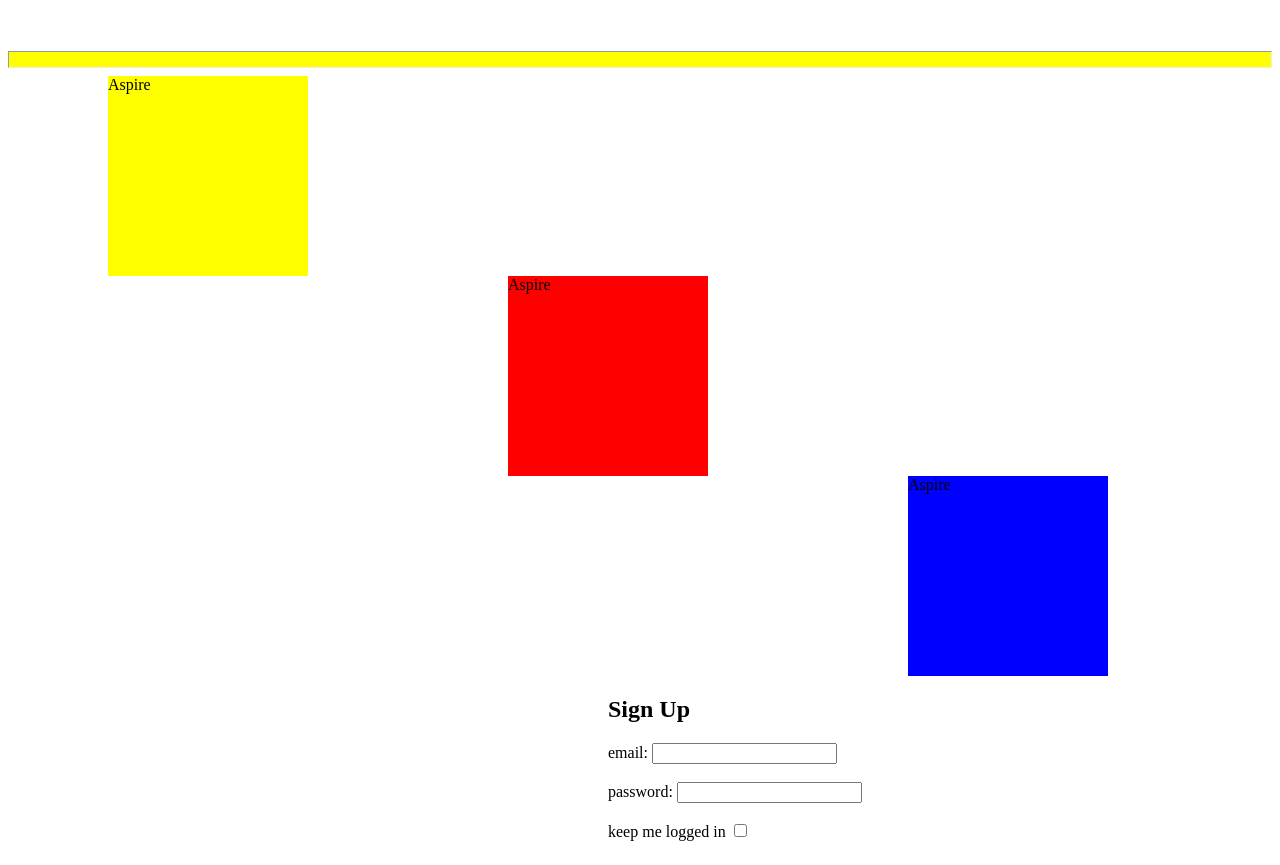
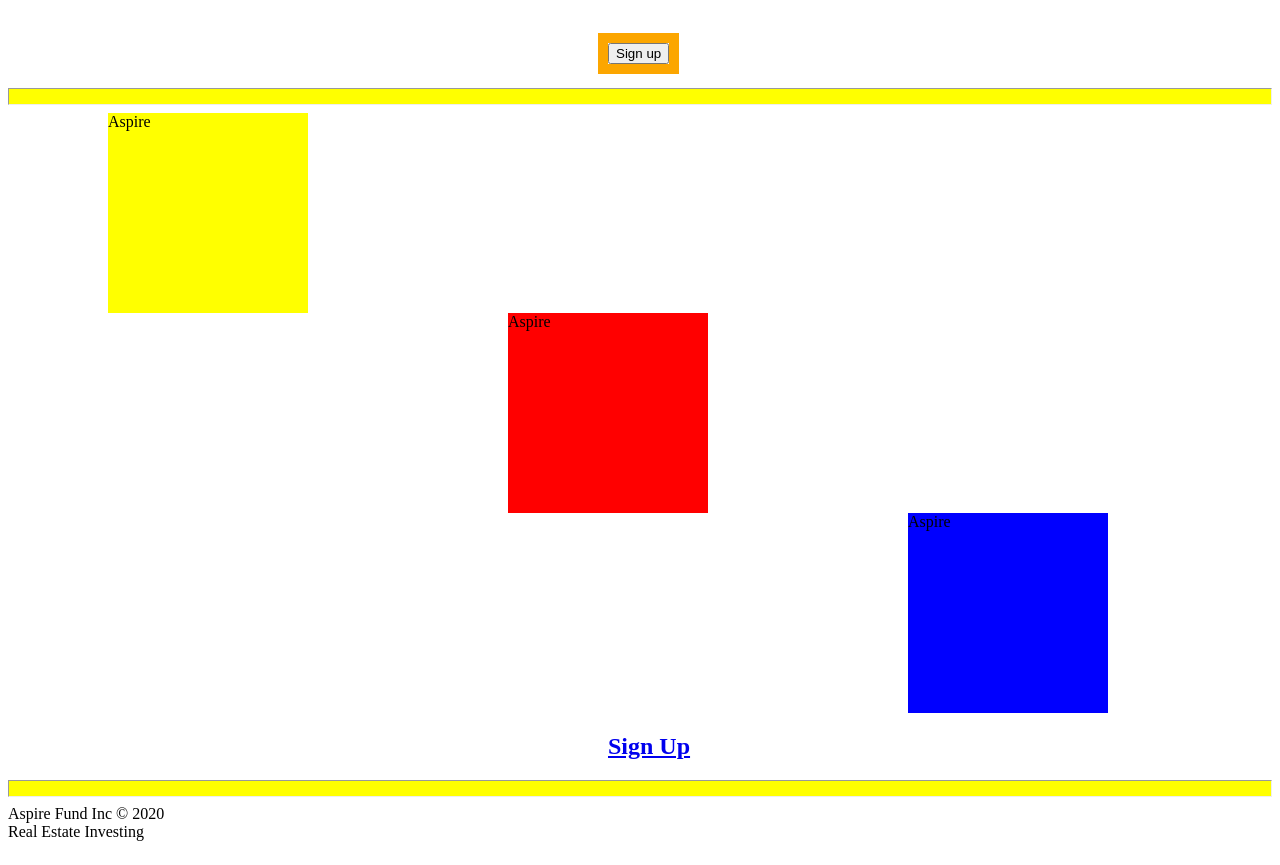
Before and after one commit to shotz1627/aspirefundinc, a plain HTML site: page index.html in a window 1280 px wide. Shown: the part 307-1172 px from the top of the page. Drawn offline with Linux system fonts and the light colour scheme.

Commit message:
Add files via upload
v1.1

```diff
--- a/index.html
+++ b/index.html
@@ -8,9 +8,14 @@
 </head>
 
 <body><h1>
-  <img src="img/aspirelogo.png" alt style="width:275px;">
+<a href="index.html"><img src="img/aspirelogo.png" alt style="width:275px;"></a>
     <p class="slogan"><strong>investing for a better tomorrow</strong></p>
-    </h1>
+<form class="signup" action="index.html" method="post">
+  <label for="Sign Up"></label>
+  <a href="signup.html"><input type="button" name="Sign Up" value="Sign up"></a>
+
+</form>
+</h1>
     <hr>
   <div class="top">
     Aspire
@@ -22,27 +27,11 @@
   <div class="bottom">
     Aspire
   </div>
-  <h2>Sign Up</h2>
+  <h2>
+<a href="signup.html">Sign Up</a>
+  </h2>
   <p></p>
 </body>
-<form class="" action="index.html" method="post">
-  <label for="">email:</label>
-  <input type="email" name="" value="">
-  <br>
-  <br>
-  <label for="">password:</label>
-  <input type="password" name="" value="">
-  <br>
-  <br>
-  <label for="">keep me logged in</label>
-  <input type="checkbox" name=""><br><br>
-  <br>
-  <input type="submit" name=""><br><br>
-</form>
-<br>
-<br>
-<br>
-<br><br><br>
 <div class="wrapper">
   <hr>
   <footer class="page-footer">Aspire Fund Inc &copy 2020 <br>Real Estate Investing</footer>
--- a/styles.css
+++ b/styles.css
@@ -42,3 +42,6 @@ hr {
   height: 15px;
   background-color: yellow;
 }
+input {
+    outline: 10px solid #fca600;
+}
```
Also changed, not shown: signup.html (added, +17 -0 lines).
